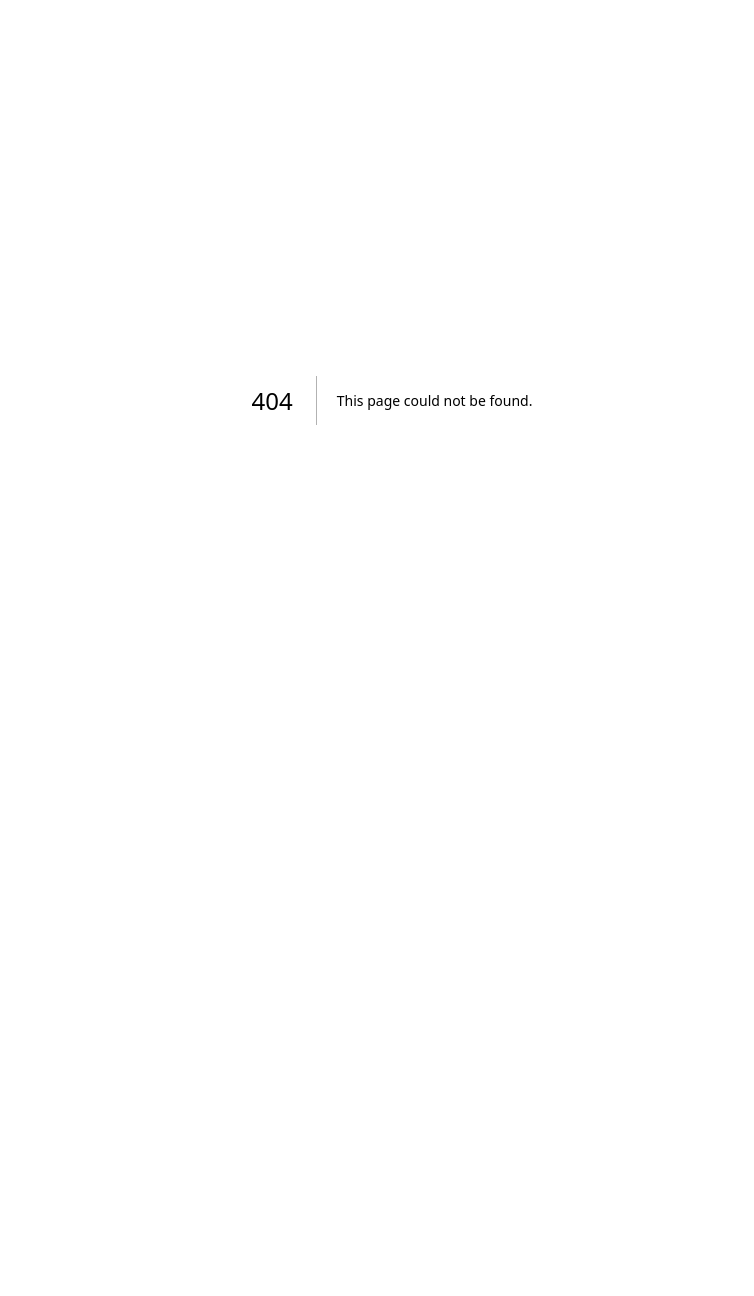
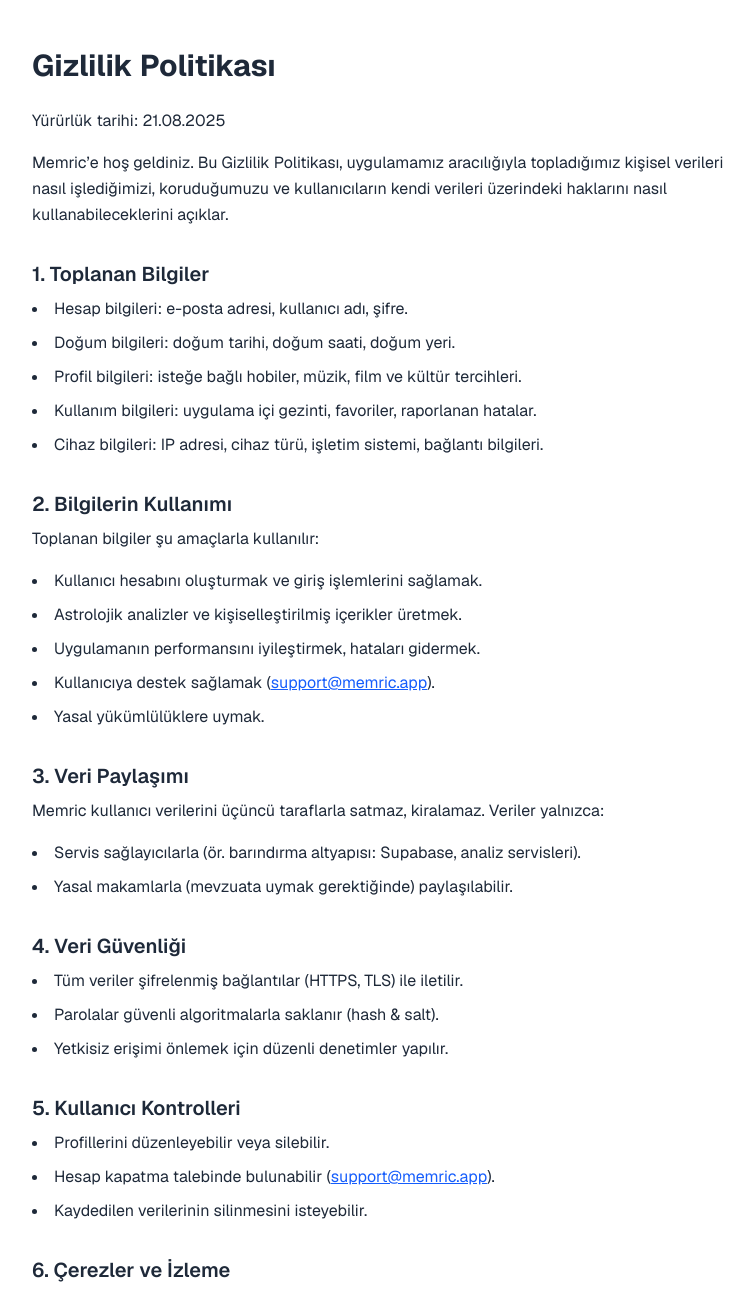
Before and after one commit to zarlixq/memric-about-web, a Next.js app: page /privacy in a window 1280 px wide. Before the commit this address had no page. Shown: the top 1296 px of the page, without its empty margins (248-1002 px from the left). Before the commit the page ends 800 px from the top, so only its background shows below. Built offline with nearby package versions, Linux system fonts and the light colour scheme.

Commit message:
initial commit

```diff
--- /dev/null
+++ b/app/privacy/page.js
@@ -0,0 +1,81 @@
+"use client";
+
+export default function PrivacyPage() {
+  return (
+    <div className="max-w-3xl mx-auto px-6 py-12 text-gray-800 leading-relaxed">
+      <h1 className="text-3xl font-bold mb-6">Gizlilik Politikası</h1>
+      <p className="mb-4">Yürürlük tarihi: 21.08.2025</p>
+
+      <p className="mb-6">
+        Memric’e hoş geldiniz. Bu Gizlilik Politikası, uygulamamız aracılığıyla topladığımız kişisel verileri nasıl işlediğimizi, koruduğumuzu ve kullanıcıların kendi verileri üzerindeki haklarını nasıl kullanabileceklerini açıklar.
+      </p>
+
+      <h2 className="text-xl font-semibold mt-8 mb-2">1. Toplanan Bilgiler</h2>
+      <ul className="list-disc list-inside space-y-2">
+        <li>Hesap bilgileri: e-posta adresi, kullanıcı adı, şifre.</li>
+        <li>Doğum bilgileri: doğum tarihi, doğum saati, doğum yeri.</li>
+        <li>Profil bilgileri: isteğe bağlı hobiler, müzik, film ve kültür tercihleri.</li>
+        <li>Kullanım bilgileri: uygulama içi gezinti, favoriler, raporlanan hatalar.</li>
+        <li>Cihaz bilgileri: IP adresi, cihaz türü, işletim sistemi, bağlantı bilgileri.</li>
+      </ul>
+
+      <h2 className="text-xl font-semibold mt-8 mb-2">2. Bilgilerin Kullanımı</h2>
+      <p className="mb-4">
+        Toplanan bilgiler şu amaçlarla kullanılır:
+      </p>
+      <ul className="list-disc list-inside space-y-2">
+        <li>Kullanıcı hesabını oluşturmak ve giriş işlemlerini sağlamak.</li>
+        <li>Astrolojik analizler ve kişiselleştirilmiş içerikler üretmek.</li>
+        <li>Uygulamanın performansını iyileştirmek, hataları gidermek.</li>
+        <li>Kullanıcıya destek sağlamak (<a href="mailto:support@memric.app" className="text-blue-600 underline">support@memric.app</a>).</li>
+        <li>Yasal yükümlülüklere uymak.</li>
+      </ul>
+
+      <h2 className="text-xl font-semibold mt-8 mb-2">3. Veri Paylaşımı</h2>
+      <p className="mb-4">
+        Memric kullanıcı verilerini üçüncü taraflarla satmaz, kiralamaz. Veriler yalnızca:
+      </p>
+      <ul className="list-disc list-inside space-y-2">
+        <li>Servis sağlayıcılarla (ör. barındırma altyapısı: Supabase, analiz servisleri).</li>
+        <li>Yasal makamlarla (mevzuata uymak gerektiğinde) paylaşılabilir.</li>
+      </ul>
+
+      <h2 className="text-xl font-semibold mt-8 mb-2">4. Veri Güvenliği</h2>
+      <ul className="list-disc list-inside space-y-2">
+        <li>Tüm veriler şifrelenmiş bağlantılar (HTTPS, TLS) ile iletilir.</li>
+        <li>Parolalar güvenli algoritmalarla saklanır (hash & salt).</li>
+        <li>Yetkisiz erişimi önlemek için düzenli denetimler yapılır.</li>
+      </ul>
+
+      <h2 className="text-xl font-semibold mt-8 mb-2">5. Kullanıcı Kontrolleri</h2>
+      <ul className="list-disc list-inside space-y-2">
+        <li>Profillerini düzenleyebilir veya silebilir.</li>
+        <li>Hesap kapatma talebinde bulunabilir (<a href="mailto:support@memric.app" className="text-blue-600 underline">support@memric.app</a>).</li>
+        <li>Kaydedilen verilerinin silinmesini isteyebilir.</li>
+      </ul>
+
+      <h2 className="text-xl font-semibold mt-8 mb-2">6. Çerezler ve İzleme</h2>
+      <p className="mb-4">
+        Memric, uygulama içi tercihleri hatırlamak ve kullanım verilerini analiz etmek için sınırlı ölçüde çerez benzeri teknolojiler kullanabilir.
+      </p>
+
+      <h2 className="text-xl font-semibold mt-8 mb-2">7. Çocukların Gizliliği</h2>
+      <p className="mb-4">
+        Memric yalnızca 13 yaş ve üzeri kullanıcılar içindir. Çocuklardan bilerek veri toplanmaz. Eğer bir çocuğun verileri yanlışlıkla toplanmışsa, veli tarafından başvuru yapıldığında derhal silinir.
+      </p>
+
+      <h2 className="text-xl font-semibold mt-8 mb-2">8. Değişiklikler</h2>
+      <p className="mb-4">
+        Gizlilik Politikası zaman zaman güncellenebilir. Güncellemeler bu sayfa üzerinden yayınlanır ve yürürlük tarihi revize edilir.
+      </p>
+
+      <h2 className="text-xl font-semibold mt-8 mb-2">9. İletişim</h2>
+      <p>
+        Her türlü soru ve talebiniz için:{" "}
+        <a href="mailto:support@memric.app" className="text-blue-600 underline">
+          support@memric.app
+        </a>
+      </p>
+    </div>
+  );
+}
--- /dev/null
+++ b/app/terms/page.tsx
@@ -0,0 +1,57 @@
+"use client";
+
+export default function TermsPage() {
+  return (
+    <div className="max-w-3xl mx-auto px-6 py-12 text-gray-800 leading-relaxed">
+      <h1 className="text-3xl font-bold mb-6">Kullanım Koşulları</h1>
+      <p className="mb-4">Yürürlük tarihi: 21.08.2025</p>
+
+      <h2 className="text-xl font-semibold mt-8 mb-2">1. Hizmetin Tanımı</h2>
+      <p className="mb-4">
+        Memric, kullanıcıların doğum bilgileri ve tercihleri üzerinden kişisel içerikler ve astrolojik analizler sunan sosyal bir keşif uygulamasıdır. Uygulama bir “arkadaşlık/dating” platformu değildir.
+      </p>
+
+      <h2 className="text-xl font-semibold mt-8 mb-2">2. Hesap Oluşturma</h2>
+      <ul className="list-disc list-inside space-y-2">
+        <li>Uygulamayı kullanmak için 13 yaşından büyük olmanız gerekir.</li>
+        <li>Hesap oluştururken doğru ve güncel bilgiler vermek zorundasınız.</li>
+        <li>Hesap bilgilerinizin güvenliğinden siz sorumlusunuz.</li>
+      </ul>
+
+      <h2 className="text-xl font-semibold mt-8 mb-2">3. Kullanıcı Davranışları</h2>
+      <p className="mb-4">Kullanıcılar şunları yapamaz:</p>
+      <ul className="list-disc list-inside space-y-2">
+        <li>Yasa dışı, saldırgan, taciz edici veya uygunsuz içerikler paylaşmak,</li>
+        <li>Başkalarının haklarını (telif, marka, gizlilik) ihlal etmek,</li>
+        <li>Uygulamanın güvenliğini tehlikeye atacak eylemlerde bulunmak.</li>
+      </ul>
+      <p className="mb-4">
+        Bu kuralları ihlal eden kullanıcıların hesapları uyarı olmaksızın askıya alınabilir veya silinebilir.
+      </p>
+
+      <h2 className="text-xl font-semibold mt-8 mb-2">4. Verilerin Kullanımı</h2>
+      <p className="mb-4">
+        Kişisel verileriniz Gizlilik Politikamız uyarınca işlenir. Detaylar için{" "}
+        <a href="/privacy" className="text-blue-600 underline">Gizlilik Politikası</a>{" "} sayfamıza bakabilirsiniz.
+      </p>
+
+      <h2 className="text-xl font-semibold mt-8 mb-2">5. Hizmetin Değiştirilmesi</h2>
+      <p className="mb-4">
+        Memric, uygulamanın özelliklerini değiştirme, geçici olarak durdurma veya tamamen sonlandırma hakkını saklı tutar.
+      </p>
+
+      <h2 className="text-xl font-semibold mt-8 mb-2">6. Sorumluluk Reddi</h2>
+      <p className="mb-4">
+        Memric, sağlanan içeriklerin doğruluğu veya sonuçları hakkında garanti vermez. Uygulama “olduğu gibi” sunulmaktadır. Kullanıcı, hizmeti kendi sorumluluğunda kullanır.
+      </p>
+
+      <h2 className="text-xl font-semibold mt-8 mb-2">7. İletişim</h2>
+      <p>
+        Her türlü soru için bizimle iletişime geçebilirsiniz:{" "}
+        <a href="mailto:support@memric.app" className="text-blue-600 underline">
+          support@memric.app
+        </a>
+      </p>
+    </div>
+  );
+}
```
